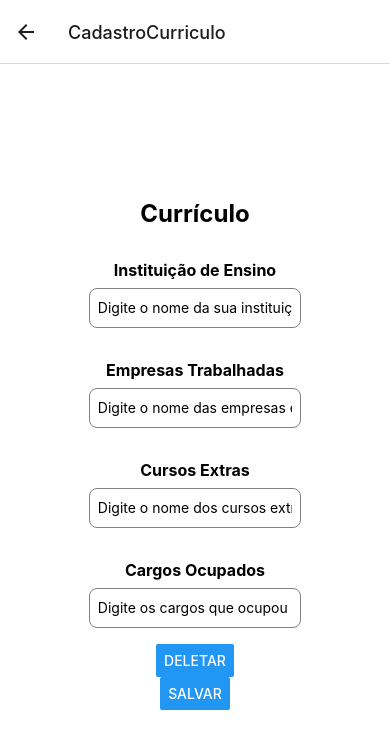
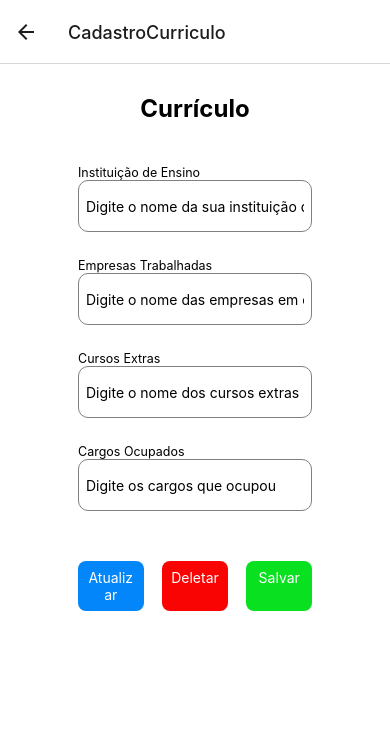
Before and after one commit to GabrielmAlves/Projeto-Fernando, a React Native app in the folder Front/: screen /CadastroCurriculo in a window 390 px wide. Shown: the top 748 px of the page. Built offline with nearby package versions, Linux system fonts and the light colour scheme.

Commit message:
Tela do currículo alterada

```diff
--- a/Front/App.js
+++ b/Front/App.js
@@ -13,12 +13,12 @@ const stack = createNativeStackNavigator();
  function MyStack() {
   return (
       <stack.Navigator>
-        <stack.Screen
+        <stack.Screen options = {{headerTransparent: false}}
         name="Login" component={Login}/>
           <stack.Screen
         name="Home" component={Home}/>
         <stack.Screen
-        name="CadastroCurriculo" component={CadastroCurriculo}/>
+        name="CadastroCurriculo" options = {{headerTransparent: false}} component={CadastroCurriculo}/>
 
       </stack.Navigator>
 
--- a/Front/src/components/FormCurriculo/index.js
+++ b/Front/src/components/FormCurriculo/index.js
@@ -1,5 +1,5 @@
 import {
-  View, Text, StyleSheet, TextInput, Button
+  View, Text, StyleSheet, TextInput, Button, TouchableOpacity
 } from "react-native";
 import React, { useState, useEffect } from "react";
 import config from "../../../config/config.json";
@@ -59,40 +59,60 @@ export default function App() {
     <View style={styles.container}>
       <Text style={styles.title}>Currículo</Text>
 
-      <Text style={styles.label}>Instituição de Ensino</Text>
+    <View>
+    <Text style={styles.label}>Instituição de Ensino</Text>
       <TextInput
         style={styles.input}
         placeholder="Digite o nome da sua instituição de ensino"
         onChangeText={setInstituicao}
         value={instituicao}
       />
+    </View>
 
-      <Text style={styles.label}>Empresas Trabalhadas</Text>
+    <View>
+    <Text style={styles.label}>Empresas Trabalhadas</Text>
       <TextInput
         style={styles.input}
         placeholder="Digite o nome das empresas em que trabalhou"
         onChangeText={setEmpresas}
         value={empresas}
       />
+    </View>
 
-      <Text style={styles.label}>Cursos Extras</Text>
+    <View>
+    <Text style={styles.label}>Cursos Extras</Text>
       <TextInput
         style={styles.input}
         placeholder="Digite o nome dos cursos extras que fez"
         onChangeText={setCursos}
         value={cursos}
       />
+    </View>
 
-      <Text style={styles.label}>Cargos Ocupados</Text>
+    <View>
+    <Text style={styles.label}>Cargos Ocupados</Text>
       <TextInput
         style={styles.input}
         placeholder="Digite os cargos que ocupou"
         onChangeText={setCargos}
         value={cargos}
       />
+    </View>
 
-      <Button title="Deletar" style={styles.delete} onPress={eraseCV} />
-      <Button title="Salvar" style={styles.save} onPress={createCV} />
+    <View style= {styles.viewButtons}>
+
+    <TouchableOpacity style={styles.update} onPress={eraseCV} >
+        <Text style={styles.textUpdate}>Atualizar</Text>
+      </TouchableOpacity>
+
+      <TouchableOpacity style={styles.delete} onPress={eraseCV} >
+        <Text style={styles.textDelete}>Deletar</Text>
+      </TouchableOpacity>
+
+      <TouchableOpacity style={styles.save} onPress={createCV} >
+        <Text style={styles.textSave}>Salvar</Text>
+      </TouchableOpacity>
+    </View>
 
     </View>
   );
@@ -101,44 +121,70 @@ export default function App() {
 const styles = StyleSheet.create({
   container: {
     flex: 1,
-    alignItems: "center",
-    justifyContent: "center",
+    justifyContent: "flex-start",
     backgroundColor: "#FFF",
+    paddingTop: 30,
+    rowGap: 10,
   },
   title: {
     fontSize: 24,
     fontWeight: "bold",
     marginBottom: 16,
+    textAlign: "center",
+
   },
   label: {
-    fontSize: 16,
-    fontWeight: "bold",
+    fontSize: 12.5,
     marginTop: 16,
   },
   input: {
-    width: "90%",
-    height: 40,
-    borderColor: "gray",
+    borderRadius: 10,
     borderWidth: 1,
-    borderRadius: 8,
-    paddingHorizontal: 8,
-    marginTop: 8,
-    marginBottom: 16,
+    borderColor: "grey",
+    padding: 7,
+    height: 52,
   },
 
   save: {
-    fontSize: 16,
-    marginTop: 16,
-    color: "green",
+    backgroundColor: "#09E020",
+    padding: 8,
     borderRadius: 8,
-    width:"30%",
+    width:"28%",
   },
 
   delete: {
-    fontSize: 16,
-    marginTop: 16,
-    color: "red",
+    backgroundColor: "#FA0303",
     borderRadius: 8,
-    width:"30%",
+    width:"28%",
+    padding: 8,
+  },
+
+  update: {
+    backgroundColor: "#0286FA",
+    borderRadius: 8,
+    width:"28%",
+    padding: 8,
+  },
+
+  textUpdate: {
+    color: "#FFF",
+    textAlign: "center",
+  },
+
+  textDelete: {
+    color: "#FFF",
+    textAlign: "center",
+  },
+
+  textSave: {
+    color: "#FFF",
+    textAlign: "center",
+  },
+
+  viewButtons: {
+    flexDirection: "row",
+    columnGap: 10,
+    marginTop: 40,
+    justifyContent: "space-between",
   }
 });
--- a/Front/src/components/Formulario/index.js
+++ b/Front/src/components/Formulario/index.js
@@ -22,27 +22,31 @@ export default function App() {
   const [data, setData] = useState(null);
 
   async function loginUser() {
-    let req = await fetch(config.urlRootNode + "login", {
-      method: "POST",
-      headers: {
-        "Accept": "application/json",
-        "Content-Type": "application/json",
-      },
-      body: JSON.stringify({
-        emailUser: email,
-        senhaUser: senha,
-      }),
-    }).then((res) => res.json())
-    .then((data) => setData(data.login));
-  }
+    // let req = await fetch(config.urlRootNode + "login", {
+    //   method: "POST",
+    //   headers: {
+    //     "Accept": "application/json",
+    //     "Content-Type": "application/json",
+    //   },
+    //   body: JSON.stringify({
+    //     emailUser: email,
+    //     senhaUser: senha,
+    //   }),
+    // }).then((res) => res.json())
+    // .then((data) => setData(data.login));
 
-  if(data) {
-    setData(null);
     navigation.dispatch(CommonActions.navigate({
       name:"Home"
     }));
+  }
 
-  }
+  // if(data) {
+  //   setData(null);
+  //   navigation.dispatch(CommonActions.navigate({
+  //     name:"Home"
+  //   }));
+
+  // }
 
   return (
     <View style={styles.formContainer}>
```
